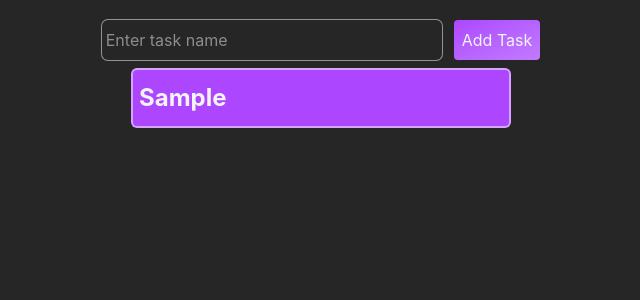
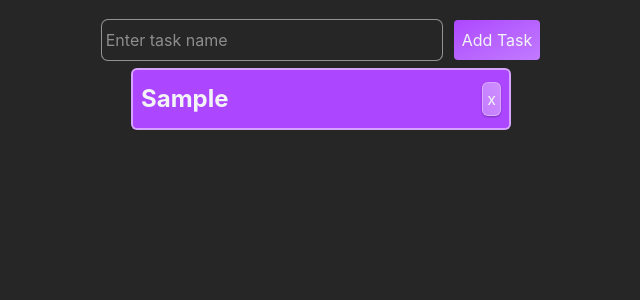
Before and after one commit to mhmdnyb/todolist-react, a React (Vite) app in the folder todolist-project/: page / in a window 1280 px wide. Both pictures are taken after typing "Sample" into the empty fields and a click on the button "Add Task". Shown: the top 300 px of the page, without its empty margins (319-959 px from the left). Built offline with nearby package versions, Linux system fonts and the light colour scheme.

Commit message:
add remove button for each task

```diff
--- a/todolist-project/src/App.jsx
+++ b/todolist-project/src/App.jsx
@@ -8,7 +8,14 @@ function App() {
       <TaskInput tasks={tasks} setTask={setTask}></TaskInput>
       <div className="flex flex-col gap-y-3">
         {tasks.map((task) => {
-          return <Task title={task} key={crypto.randomUUID()}></Task>;
+          return (
+            <Task
+              title={task}
+              key={crypto.randomUUID()}
+              tasks={tasks}
+              setTask={setTask}
+            ></Task>
+          );
         })}
       </div>
     </>
--- a/todolist-project/src/Task.jsx
+++ b/todolist-project/src/Task.jsx
@@ -1,9 +1,24 @@
-function Task({ title }) {
+function Task({ title, tasks, setTask }) {
+  function removeItem() {
+    setTask(
+      tasks.filter((task) => {
+        if (task != title) {
+          return task;
+        }
+      }),
+    );
+  }
   return (
     <label htmlFor={title} className="group cursor-pointer">
       <input type="checkbox" name={title} id={title} className="sr-only" />
-      <div className="group-has-checked:bg-purple-700 bg-purple-500 transition-colors w-95 h-fit rounded-md border-2 border-white/50 py-3 px-1.5">
+      <div className="flex items-center justify-between group-has-checked:bg-purple-700 bg-purple-500 transition-colors w-95 h-fit rounded-md border-2 border-white/50 py-3 px-2">
         <h1 className="text-2xl font-bold capitalize">{title}</h1>
+        <h2
+          className="bg-linear-to-bl from-white/40 to-white/30 backdrop-blur-2xl p-1 rounded-md border border-white/30 shadow-black/30 shadow-xs"
+          onClick={removeItem}
+        >
+          x
+        </h2>
       </div>
     </label>
   );
--- a/todolist-project/src/output.css
+++ b/todolist-project/src/output.css
@@ -14,6 +14,7 @@
     --color-fuchsia-500: oklch(66.7% 0.295 322.15);
     --color-fuchsia-700: oklch(51.8% 0.253 323.949);
     --color-gray-100: oklch(96.7% 0.003 264.542);
+    --color-black: #000;
     --color-white: #fff;
     --spacing: 0.25rem;
     --container-2xl: 42rem;
@@ -202,9 +203,6 @@
   .table {
     display: table;
   }
-  .h-30 {
-    height: calc(var(--spacing) * 30);
-  }
   .h-fit {
     height: fit-content;
   }
@@ -238,6 +236,9 @@
   .items-center {
     align-items: center;
   }
+  .justify-between {
+    justify-content: space-between;
+  }
   .justify-center {
     justify-content: center;
   }
@@ -269,6 +270,12 @@
   .border-white {
     border-color: var(--color-white);
   }
+  .border-white\/30 {
+    border-color: color-mix(in srgb, #fff 30%, transparent);
+    @supports (color: color-mix(in lab, red, red)) {
+      border-color: color-mix(in oklab, var(--color-white) 30%, transparent);
+    }
+  }
   .border-white\/50 {
     border-color: color-mix(in srgb, #fff 50%, transparent);
     @supports (color: color-mix(in lab, red, red)) {
@@ -278,11 +285,15 @@
   .bg-common {
     background-color: var(--color-common);
   }
-  .bg-fuchsia-500 {
-    background-color: var(--color-fuchsia-500);
-  }
   .bg-purple-500 {
     background-color: var(--color-purple-500);
+  }
+  .bg-linear-to-bl {
+    --tw-gradient-position: to bottom left;
+    @supports (background-image: linear-gradient(in lab, red, red)) {
+      --tw-gradient-position: to bottom left in oklab;
+    }
+    background-image: linear-gradient(var(--tw-gradient-stops));
   }
   .bg-linear-to-br {
     --tw-gradient-position: to bottom right;
@@ -295,9 +306,37 @@
     --tw-gradient-from: var(--color-purple-500);
     --tw-gradient-stops: var(--tw-gradient-via-stops, var(--tw-gradient-position), var(--tw-gradient-from) var(--tw-gradient-from-position), var(--tw-gradient-to) var(--tw-gradient-to-position));
   }
+  .from-white {
+    --tw-gradient-from: var(--color-white);
+    --tw-gradient-stops: var(--tw-gradient-via-stops, var(--tw-gradient-position), var(--tw-gradient-from) var(--tw-gradient-from-position), var(--tw-gradient-to) var(--tw-gradient-to-position));
+  }
+  .from-white\/40 {
+    --tw-gradient-from: color-mix(in srgb, #fff 40%, transparent);
+    @supports (color: color-mix(in lab, red, red)) {
+      --tw-gradient-from: color-mix(in oklab, var(--color-white) 40%, transparent);
+    }
+    --tw-gradient-stops: var(--tw-gradient-via-stops, var(--tw-gradient-position), var(--tw-gradient-from) var(--tw-gradient-from-position), var(--tw-gradient-to) var(--tw-gradient-to-position));
+  }
   .to-purple-400 {
     --tw-gradient-to: var(--color-purple-400);
     --tw-gradient-stops: var(--tw-gradient-via-stops, var(--tw-gradient-position), var(--tw-gradient-from) var(--tw-gradient-from-position), var(--tw-gradient-to) var(--tw-gradient-to-position));
+  }
+  .to-white {
+    --tw-gradient-to: var(--color-white);
+    --tw-gradient-stops: var(--tw-gradient-via-stops, var(--tw-gradient-position), var(--tw-gradient-from) var(--tw-gradient-from-position), var(--tw-gradient-to) var(--tw-gradient-to-position));
+  }
+  .to-white\/30 {
+    --tw-gradient-to: color-mix(in srgb, #fff 30%, transparent);
+    @supports (color: color-mix(in lab, red, red)) {
+      --tw-gradient-to: color-mix(in oklab, var(--color-white) 30%, transparent);
+    }
+    --tw-gradient-stops: var(--tw-gradient-via-stops, var(--tw-gradient-position), var(--tw-gradient-from) var(--tw-gradient-from-position), var(--tw-gradient-to) var(--tw-gradient-to-position));
+  }
+  .p-1 {
+    padding: var(--spacing);
+  }
+  .p-2 {
+    padding: calc(var(--spacing) * 2);
   }
   .px-1 {
     padding-inline: var(--spacing);
@@ -334,18 +373,28 @@
   .capitalize {
     text-transform: capitalize;
   }
-  .uppercase {
-    text-transform: uppercase;
-  }
   .underline {
     text-decoration-line: underline;
   }
-  .opacity-80 {
-    opacity: 80%;
+  .shadow-xs {
+    --tw-shadow: 0 1px 2px 0 var(--tw-shadow-color, rgb(0 0 0 / 0.05));
+    box-shadow: var(--tw-inset-shadow), var(--tw-inset-ring-shadow), var(--tw-ring-offset-shadow), var(--tw-ring-shadow), var(--tw-shadow);
   }
   .ring-1 {
     --tw-ring-shadow: var(--tw-ring-inset,) 0 0 0 calc(1px + var(--tw-ring-offset-width)) var(--tw-ring-color, currentcolor);
     box-shadow: var(--tw-inset-shadow), var(--tw-inset-ring-shadow), var(--tw-ring-offset-shadow), var(--tw-ring-shadow), var(--tw-shadow);
+  }
+  .shadow-black {
+    --tw-shadow-color: #000;
+    @supports (color: color-mix(in lab, red, red)) {
+      --tw-shadow-color: color-mix(in oklab, var(--color-black) var(--tw-shadow-alpha), transparent);
+    }
+  }
+  .shadow-black\/30 {
+    --tw-shadow-color: color-mix(in srgb, #000 30%, transparent);
+    @supports (color: color-mix(in lab, red, red)) {
+      --tw-shadow-color: color-mix(in oklab, color-mix(in oklab, var(--color-black) 30%, transparent) var(--tw-shadow-alpha), transparent);
+    }
   }
   .ring-white {
     --tw-ring-color: var(--color-white);
@@ -376,9 +425,6 @@
     transition-property: color, background-color, border-color, outline-color, text-decoration-color, fill, stroke, --tw-gradient-from, --tw-gradient-via, --tw-gradient-to;
     transition-timing-function: var(--tw-ease, var(--default-transition-timing-function));
     transition-duration: var(--tw-duration, var(--default-transition-duration));
-  }
-  .group-has-checked\:bg-fuchsia-700:is(:where(.group):has(:checked) *) {
-    background-color: var(--color-fuchsia-700);
   }
   .group-has-checked\:bg-purple-700:is(:where(.group):has(:checked) *) {
     background-color: var(--color-purple-700);
```
